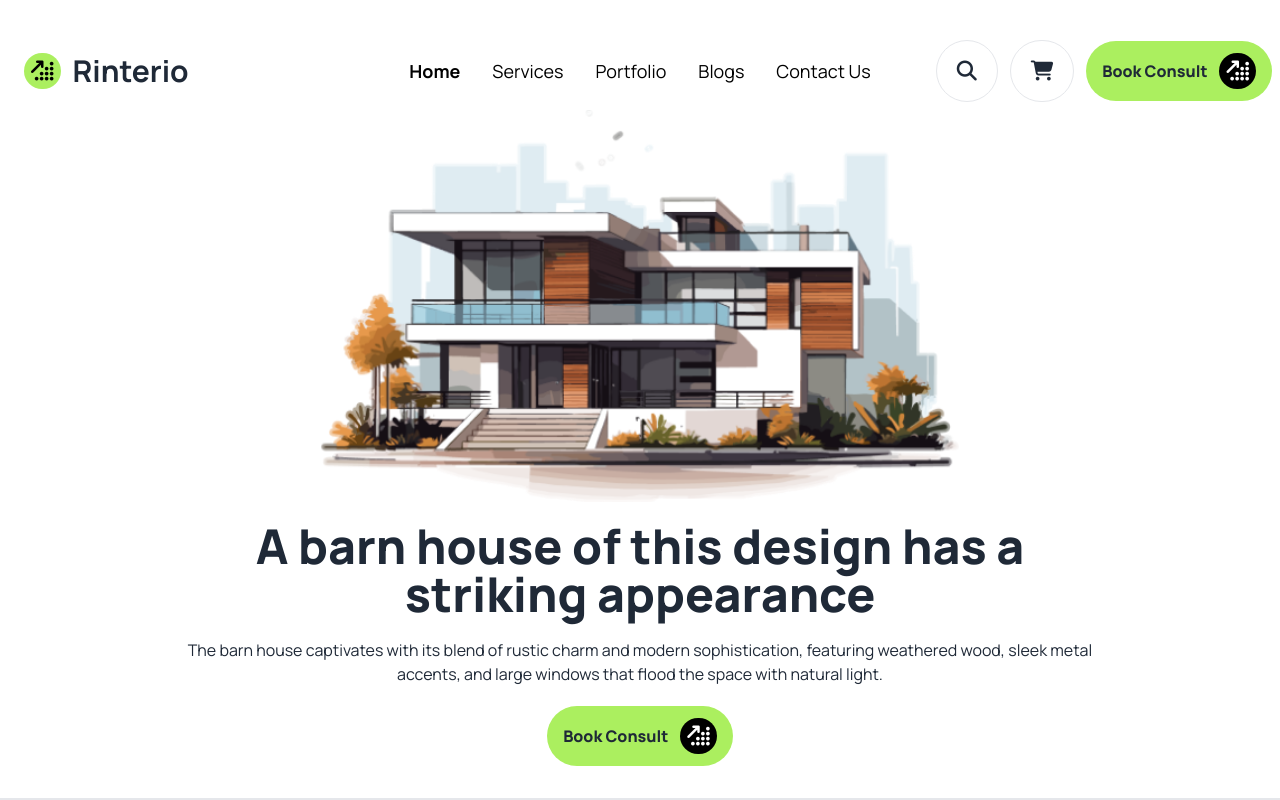
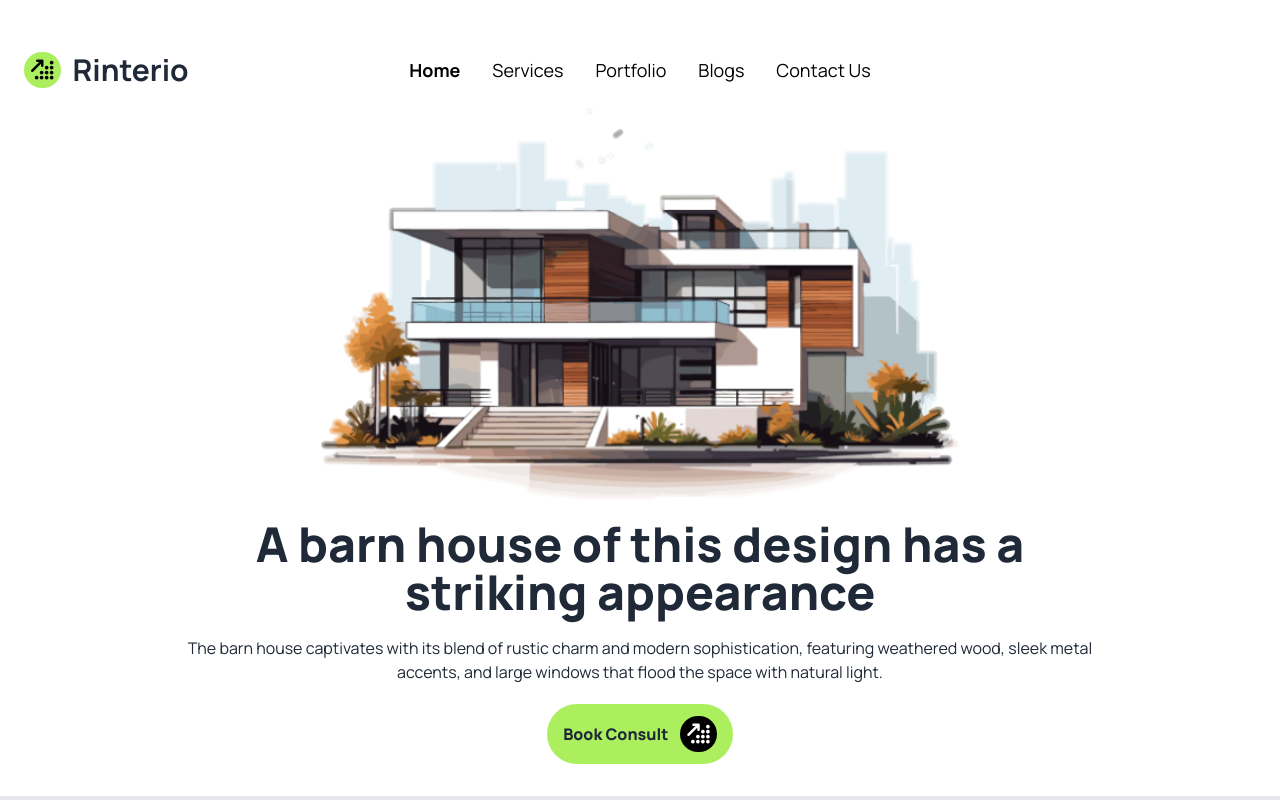
Before and after one commit to ahmedjubaer82/Rinterio, a plain HTML site: page index.html in a window 1280 px wide. Shown: the top 800 px of the page. Drawn offline with nearby package versions, Linux system fonts and the light colour scheme.

Commit message:
some responsive layout added

```diff
--- a/index.html
+++ b/index.html
@@ -43,11 +43,7 @@
             <div class="navbar bg-transparent pt-10">
                 <div class="navbar-start">
                     <div class="dropdown">
-                        <div tabindex="0" role="button" aria-haspopup="true" aria-expanded="false" class="btn btn-ghost lg:hidden">
-                            <svg xmlns="http://www.w3.org/2000/svg" class="h-5 w-5" fill="none" viewBox="0 0 24 24" stroke="currentColor">
-                                <path stroke-linecap="round" stroke-linejoin="round" stroke-width="2" d="M4 6h16M4 12h8m-8 6h16" />
-                            </svg>
-                        </div>
+
                         <ul tabindex="0" class="menu menu-sm dropdown-content bg-base-100 rounded-box z-[1] mt-3 w-52 p-2 shadow text-black text-xl">
                             <li><a class="font-bold">Home</a></li>
                             <li><a>Services</a></li>
@@ -71,16 +67,21 @@
                     </ul>
                 </div>
                 <div class="navbar-end gap-3">
-                    <div class="py-4 px-5 rounded-full bg-white border ">
+                    <div class="py-4 px-5 rounded-full bg-white border sm:hidden">
                         <i class="fa-solid fa-magnifying-glass text-xl"></i>
                     </div>
-                    <div class="py-4 px-5 rounded-full bg-white border ">
+                    <div class="py-4 px-5 rounded-full bg-white border sm:hidden">
                         <i class="fa-solid fa-cart-shopping text-xl"></i>
                     </div>
-                    <button class="py-3 px-4 rounded-full bg-btnclr flex justify-center items-center gap-3">
+                    <button class="py-3 px-4 rounded-full bg-btnclr flex justify-center items-center gap-3 sm:hidden">
                         <h2 class="font-extrabold">Book Consult</h2>
                         <i class="fa-solid fa-arrow-up-right-dots text-xl rounded-full bg-black text-white py-1 px-[7px]"></i>
                     </button>
+                </div>
+                <div tabindex="0" role="button" aria-haspopup="true" aria-expanded="false" class="btn btn-ghost lg:hidden">
+                    <svg xmlns="http://www.w3.org/2000/svg" class="h-5 w-5" fill="none" viewBox="0 0 24 24" stroke="currentColor">
+                        <path stroke-linecap="round" stroke-linejoin="round" stroke-width="2" d="M4 6h16M4 12h8m-8 6h16" />
+                    </svg>
                 </div>
             </div>
         </nav>
```
